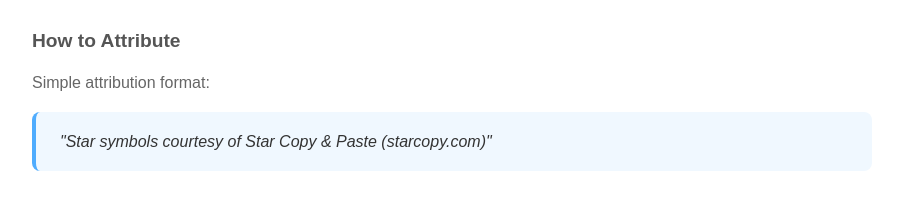
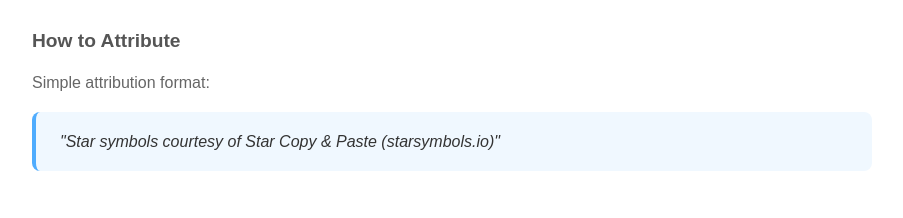
Before and after one commit to wyong32/StarSymbols, a Vue app: page /copyright in a window 1280 px wide. Shown: the part 2724-2942 px from the top of the page, without its empty margins (188-1091 px from the left). Built offline with nearby package versions, Linux system fonts and the light colour scheme.

Commit message:
修改域名

```diff
--- a/index.html
+++ b/index.html
@@ -15,12 +15,12 @@
       name="keywords"
       content="star copy paste, star symbols, unicode stars, copy star symbols, star text generator, aesthetic text"
     />
-    <meta name="author" content="StarCopy" />
+    <meta name="author" content="StarSymbols" />
     <meta name="robots" content="index, follow" />
 
     <!-- Open Graph Meta Tags -->
     <meta property="og:type" content="website" />
-    <meta property="og:site_name" content="StarCopy" />
+    <meta property="og:site_name" content="StarSymbols" />
     <meta property="og:title" content="Star Copy And Paste - Free Star Symbols ⭐✨" />
     <meta
       property="og:description"
@@ -30,7 +30,7 @@
     <meta property="og:image:width" content="1200" />
     <meta property="og:image:height" content="630" />
     <meta property="og:image:type" content="image/svg+xml" />
-    <meta property="og:url" content="https://starcopy.com" />
+    <meta property="og:url" content="https://starsymbols.io" />
 
     <!-- Twitter Card Meta Tags -->
     <meta name="twitter:card" content="summary_large_image" />
@@ -51,7 +51,7 @@
     <meta name="mobile-web-app-capable" content="yes" />
     <meta name="msapplication-TileColor" content="#667eea" />
     <meta name="msapplication-tap-highlight" content="no" />
-    <link rel="canonical" href="https://starcopy.com" />
+    <link rel="canonical" href="https://starsymbols.io" />
 
     <!-- Preconnect to external domains for performance -->
     <link rel="preconnect" href="https://fonts.googleapis.com" />
@@ -85,18 +85,18 @@
         "@context": "https://schema.org",
         "@type": "WebSite",
         "name": "Star Copy And Paste",
-        "alternateName": "StarCopy",
-        "url": "https://starcopy.com",
+        "alternateName": "StarSymbols",
+        "url": "https://starsymbols.io",
         "description": "Star Copy And Paste offers the ultimate collection of star symbols, copy-paste tools, and aesthetic text generators. Discover thousands of star symbols to make your content shine with beautiful Unicode star symbols!",
         "potentialAction": {
           "@type": "SearchAction",
-          "target": "https://starcopy.com/stars?q={search_term_string}",
+          "target": "https://starsymbols.io/stars?q={search_term_string}",
           "query-input": "required name=search_term_string"
         },
         "publisher": {
           "@type": "Organization",
           "name": "Star Copy And Paste",
-          "url": "https://starcopy.com"
+          "url": "https://starsymbols.io"
         },
         "mainEntity": {
           "@type": "SoftwareApplication",
--- a/src/data/blogPosts.js
+++ b/src/data/blogPosts.js
@@ -10,7 +10,7 @@
     category: 'Guide',
     // SEO Meta Data
     seo: {
-      title: 'The Ultimate Guide to Star Symbols - Complete Unicode Reference | StarCopy',
+      title: 'The Ultimate Guide to Star Symbols - Complete Unicode Reference | StarSymbols',
       description:
         'Discover the fascinating world of Unicode star symbols and learn how to use them effectively in your creative projects. Complete guide with examples and best practices.',
       keywords:
--- a/src/data/starDetails.js
+++ b/src/data/starDetails.js
@@ -8,7 +8,7 @@
     slug: 'black-star', // 链接
     unicode: 'U+2605', // 编码
     seo: {
-      title: '★ Black Star Symbol - Copy & Paste Unicode Star | StarCopy',
+      title: '★ Black Star Symbol - Copy & Paste Unicode Star | StarSymbols',
       description:
         'Copy the classic black star symbol ★ (U+2605). Perfect for ratings, emphasis, and decorative text. Free Unicode star symbol with one-click copy.',
       keywords:
--- a/src/plugins/sitemapPlugin.js
+++ b/src/plugins/sitemapPlugin.js
@@ -4,7 +4,7 @@
 
 // Vite插件：自动生成站点地图
 export function sitemapPlugin(options = {}) {
-  const { hostname = 'https://starcopy.com', outDir = 'dist', generateRobotsTxt = true } = options
+  const { hostname = 'https://starsymbols.io', outDir = 'dist', generateRobotsTxt = true } = options
 
   return {
     name: 'vite-plugin-sitemap-auto',
--- a/src/views/CopyrightView.vue
+++ b/src/views/CopyrightView.vue
@@ -110,7 +110,7 @@
             <h3>How to Attribute</h3>
             <p>Simple attribution format:</p>
             <div class="attribution-example">
-              <p>"Star symbols courtesy of Star Copy & Paste (starcopy.com)"</p>
+              <p>"Star symbols courtesy of Star Copy & Paste (starsymbols.io)"</p>
             </div>
           </div>
 
--- a/vite.config.js
+++ b/vite.config.js
@@ -31,7 +31,7 @@
     vueJsx(),
     vueDevTools(),
     sitemap({
-      hostname: 'https://starcopy.com',
+      hostname: 'https://starsymbols.io',
       // Provide a complete list of routes
       dynamicRoutes: [...staticRoutes, ...dynamicBlogRoutes, ...dynamicStarRoutes],
       // Do not auto-generate robots.txt, as we have a custom one in /public
```
Also changed, not shown: public/og-image.svg, public/robots.txt, 1 other file (tests, documents, lock files or other folders).
